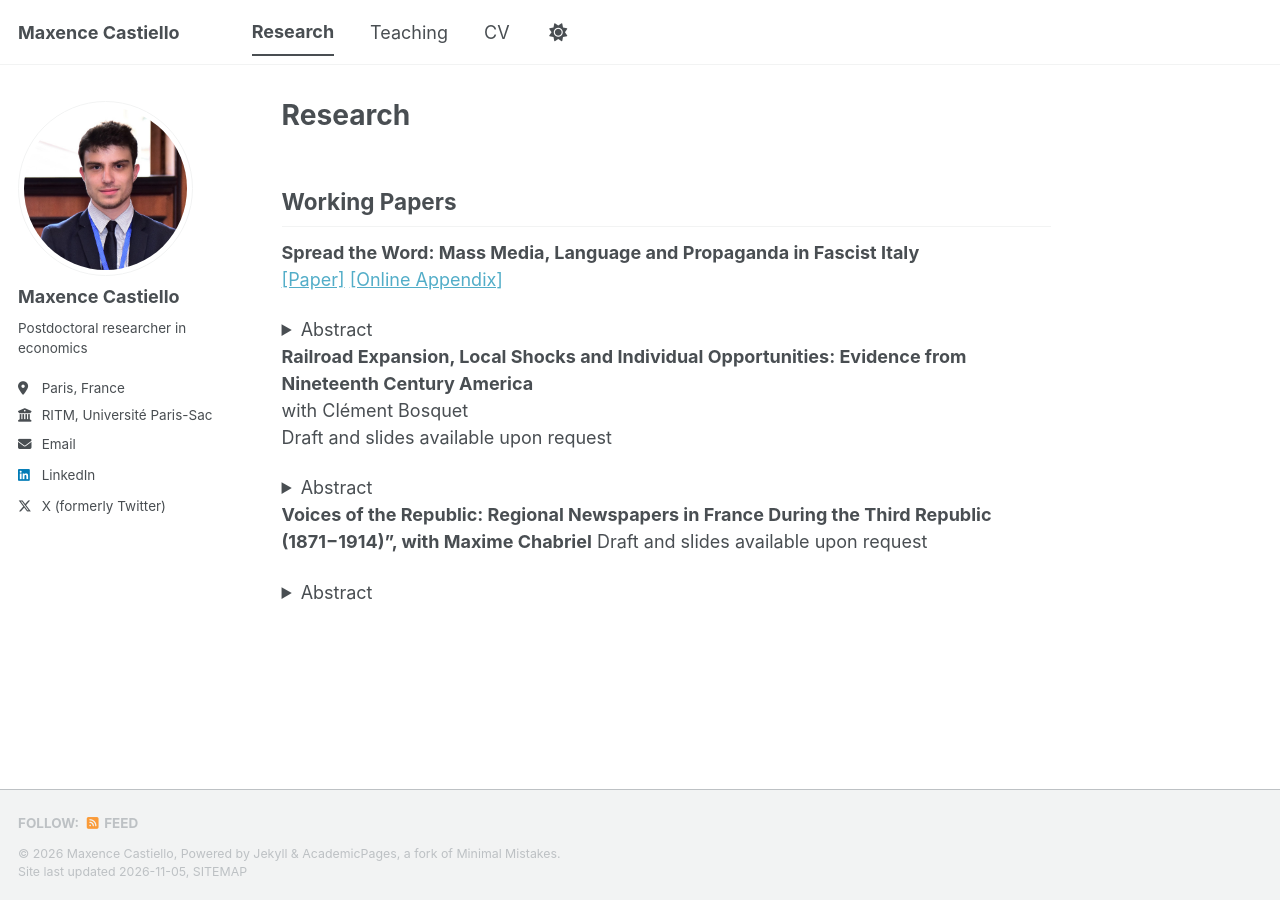
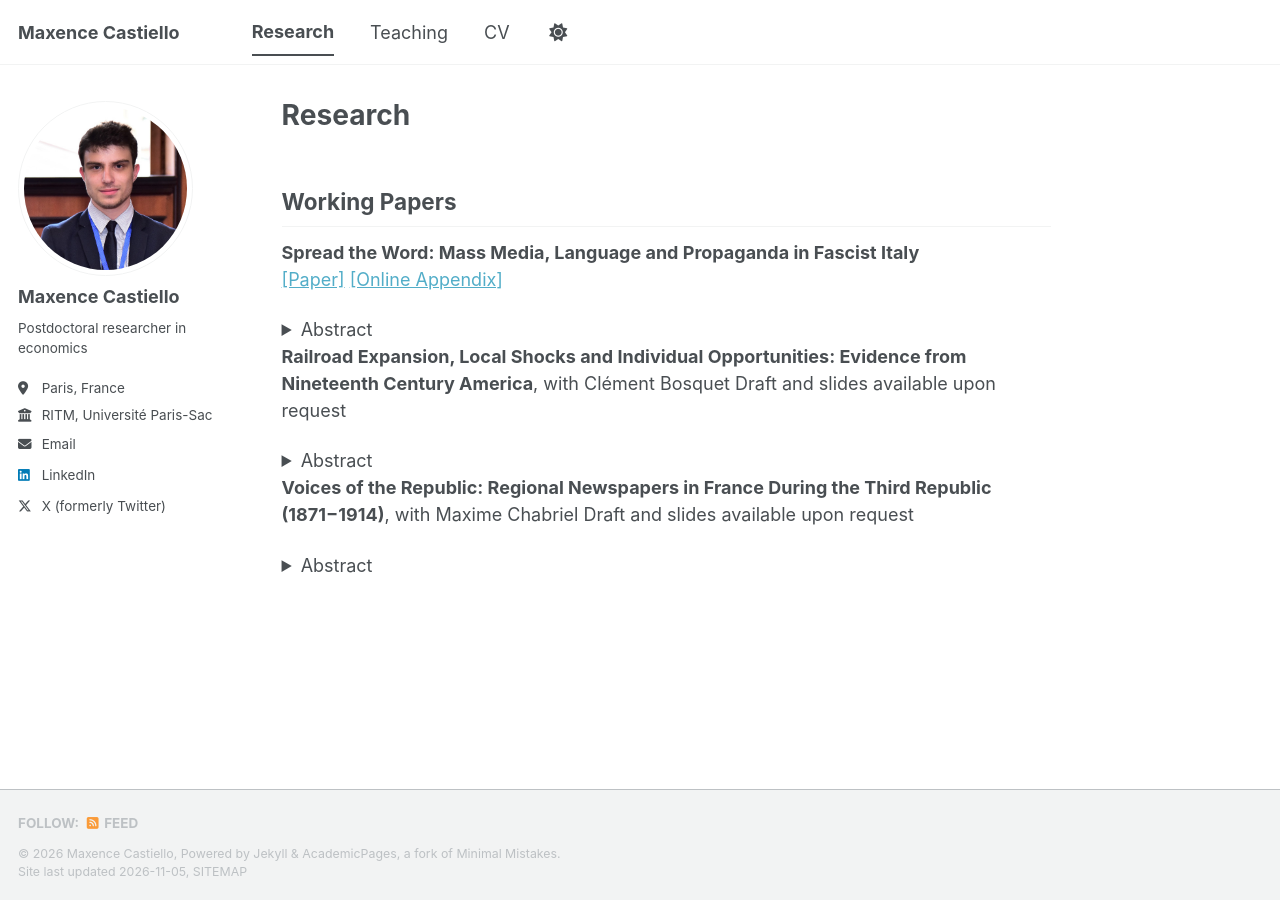
Before and after one commit to maxencecastiello/maxencecastiello.github.io, a Jekyll site: the page built from _pages/research.md, in a window 1280 px wide. Built offline with Jekyll 4.4.1, drawn with Linux system fonts in a browser that asks for light colours; a script bundle is joined from its source files by our own code; a style sheet for code colours, icons or effects is not loaded.

Commit message:
additional

```diff
--- a/_pages/research.md
+++ b/_pages/research.md
@@ -16,8 +16,7 @@ This paper provides microeconomic evidence on the effect of radio exposure on la
 
 
 
-**Railroad Expansion, Local Shocks and Individual Opportunities: Evidence from Nineteenth Century America**
-with Clément Bosquet
+**Railroad Expansion, Local Shocks and Individual Opportunities: Evidence from Nineteenth Century America**, with Clément Bosquet
 Draft and slides available upon request
 <details>
 <summary>Abstract</summary>
@@ -26,7 +25,7 @@ We provide microeconomic evidence on the effect of railroad infrastructure on lo
 
 
 
-**Voices of the Republic: Regional Newspapers in France During the Third Republic (1871−1914)", with Maxime Chabriel**
+**Voices of the Republic: Regional Newspapers in France During the Third Republic (1871−1914)**, with Maxime Chabriel
 Draft and slides available upon request
 <details>
 <summary>Abstract</summary>
```
